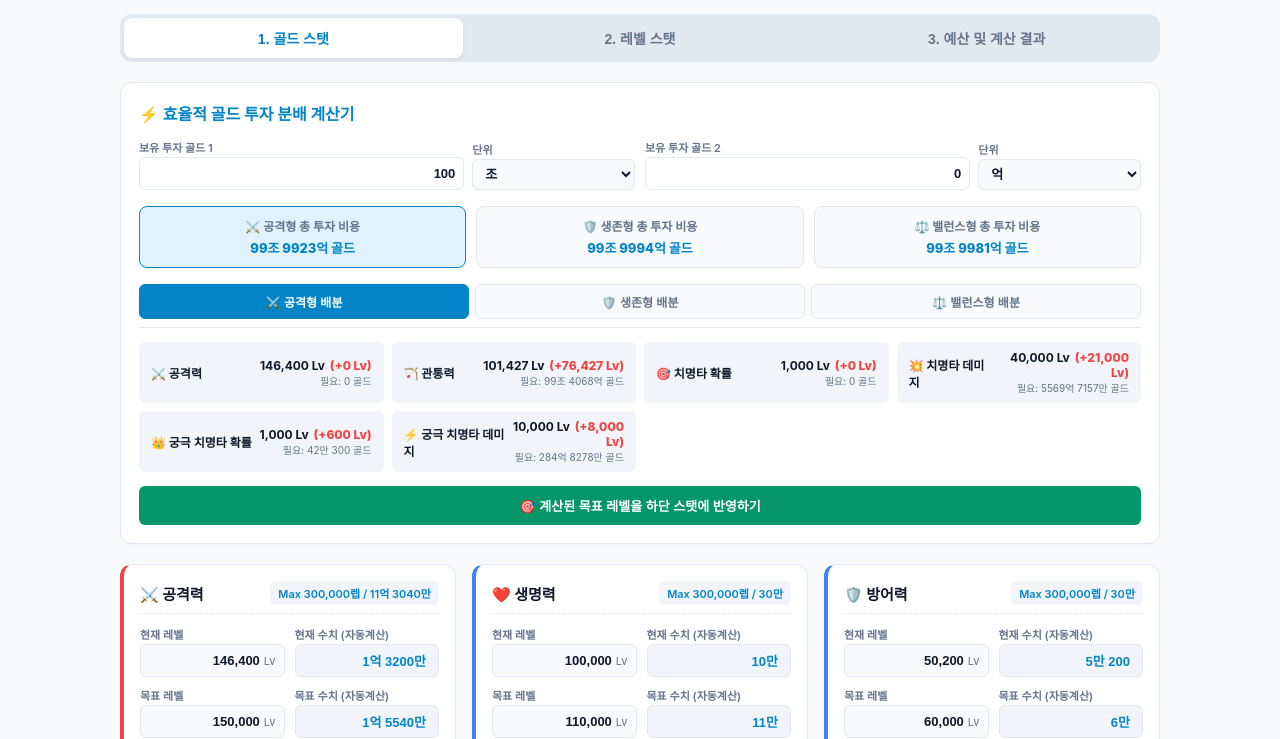
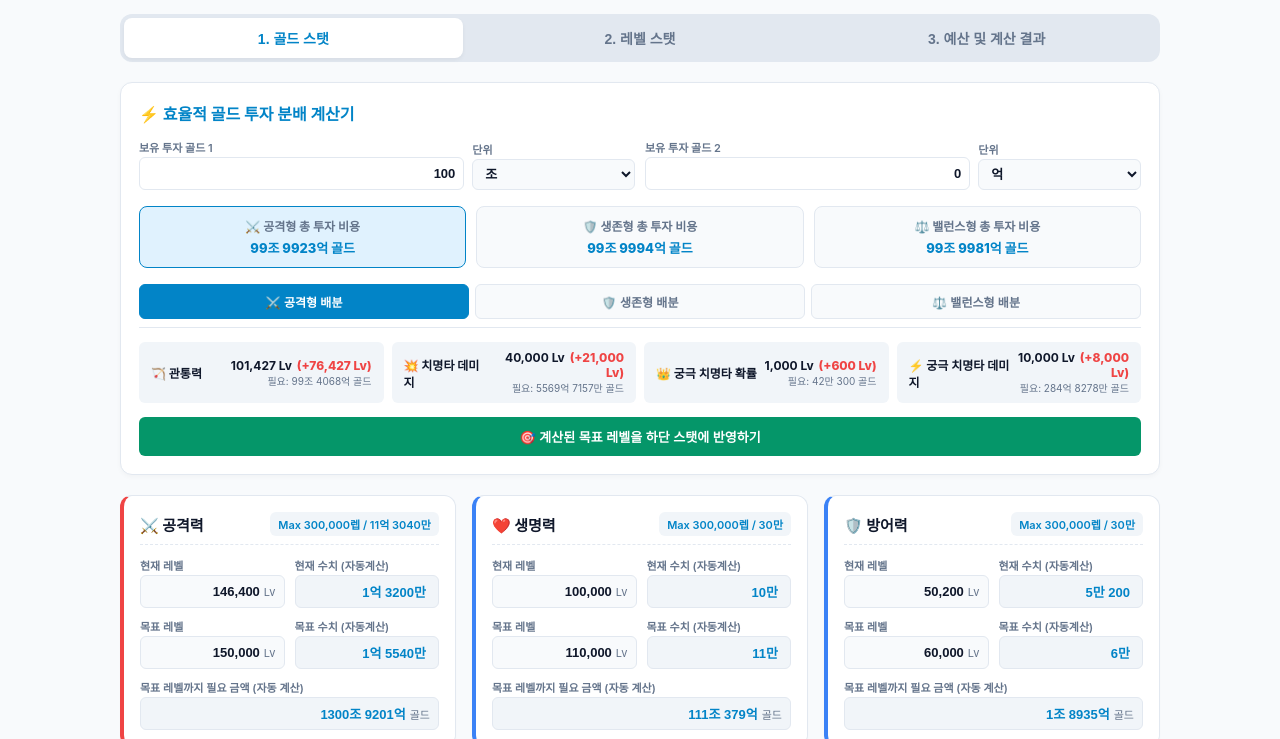
Before and after one commit to zzzch-maker/hungry-dragon-calc, a plain HTML site: page index.html in a window 1280 px wide. Shown: the part 61-800 px from the top of the page. Drawn offline with Linux system fonts and the light colour scheme.

Commit message:
Update index.html

```diff
--- a/index.html
+++ b/index.html
@@ -811,16 +811,31 @@
       let targetStatList = currentInvestMode === 'atk' ? atkStatIds : currentInvestMode === 'def' ? defStatIds : allStatIds;
 
       lastCalculatedTargets = {};
+
+      // 전체 스탯 목표 레벨 저장
+      targetStatList.forEach(id => {
+        const curLv = parseNumber(document.getElementById(`gold-${id}-lv`)?.value) || 0;
+        const gainLv = currentRes.gains[id] || 0;
+        lastCalculatedTargets[id] = curLv + gainLv;
+      });
+
+      // 레벨이 증가하는(+1 Lv 이상) 항목만 필터링하여 출력
+      const activeStatList = targetStatList.filter(id => (currentRes.gains[id] || 0) > 0);
       const gainListContainer = document.getElementById('invest-gain-list');
 
-      gainListContainer.innerHTML = targetStatList.map(id => {
+      if (activeStatList.length === 0) {
+        gainListContainer.innerHTML = `
+          <div style="grid-column: 1 / -1; text-align: center; padding: 14px; color: var(--text-sub); font-size: 13px;">
+            💡 투자 가능한 골드가 부족하거나 더 이상 올릴 수 있는 스탯이 없습니다.
+          </div>
+        `;
+      } else {
+        gainListContainer.innerHTML = activeStatList.map(id => {
           const s = goldStats.find(x => x.id === id);
           const curLv = parseNumber(document.getElementById(`gold-${id}-lv`)?.value) || 0;
           const gainLv = currentRes.gains[id] || 0;
           const reqCost = currentRes.costs[id] || 0;
           const finalLv = curLv + gainLv;
-
-        lastCalculatedTargets[id] = finalLv;
 
           return `
             <div class="gain-item">
@@ -832,6 +847,7 @@
             </div>
           `;
         }).join('');
+      }
     }
 
     function setInvestMode(mode) {
```
Lines whose indentation alone changed are shown as unchanged.
